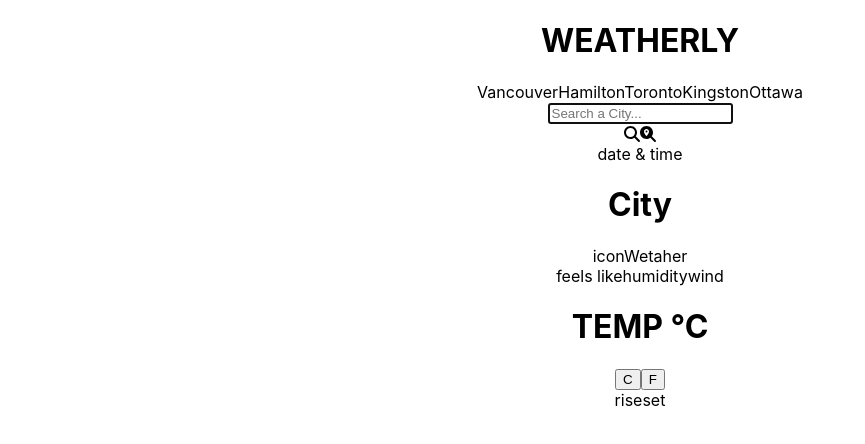
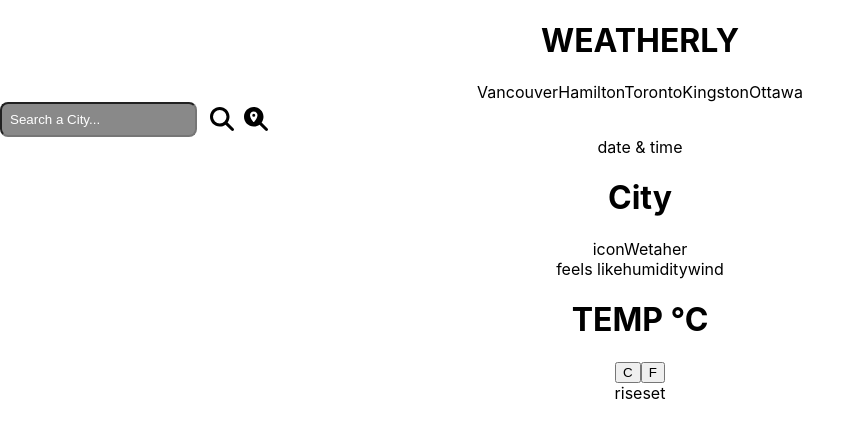
Before and after one commit to JubzCodes/Weatherly, a React (Create React App) app: page / in a window 1280 px wide. Shown: the top 444 px of the page, without its empty margins (0-865 px from the left). Built offline with nearby package versions, Linux system fonts and the light colour scheme.

Commit message:
css for search component

```diff
--- a/src/App.css
+++ b/src/App.css
@@ -2,37 +2,26 @@
   text-align: center;
 }
 
-.App-logo {
-  height: 40vmin;
-  pointer-events: none;
+.search {
+  display: flex;
+  flex-direction: row;
 }
 
-@media (prefers-reduced-motion: no-preference) {
-  .App-logo {
-    animation: App-logo-spin infinite 20s linear;
-  }
+.search-bar {
+  background: #898989;
+  padding: 0.5rem;
+  border-radius: 0.5rem;
+  color: white;
+  outline: none;
 }
 
-.App-header {
-  background-color: #282c34;
-  min-height: 100vh;
-  display: flex;
-  flex-direction: column;
-  align-items: center;
-  justify-content: center;
-  font-size: calc(10px + 2vmin);
+.search-bar::placeholder {
   color: white;
 }
 
-.App-link {
-  color: #61dafb;
+.search-icons {
+  display: flex;
+  align-items: center;
+  padding-left: 1%;
+  gap: 10px;
 }
-
-@keyframes App-logo-spin {
-  from {
-    transform: rotate(0deg);
-  }
-  to {
-    transform: rotate(360deg);
-  }
-}
--- a/src/App.js
+++ b/src/App.js
@@ -13,7 +13,7 @@ function App() {
         <span>Ottawa</span>
       </div>
       <div className="search-and-city">
-        <div className="search">
+        <div>
           <Search />
           <span>date & time</span>
         </div>
--- a/src/components/Search.js
+++ b/src/components/Search.js
@@ -8,7 +8,7 @@ const Search = () => {
   const [city, setCity] = useState('');
 
   return (
-    <div>
+    <div className='search'>
       <input
       className='search-bar'
       type="text"
@@ -17,9 +17,9 @@ const Search = () => {
       onChange={(e)=> setCity(e.target.value)}
       autoFocus
       ></input>
-      <div>
-      <FontAwesomeIcon icon={faMagnifyingGlass}></FontAwesomeIcon>
-      <FontAwesomeIcon icon={faMagnifyingGlassLocation}></FontAwesomeIcon>
+      <div className='search-icons'>
+      <FontAwesomeIcon title='Search' icon={faMagnifyingGlass} size="xl"></FontAwesomeIcon>
+      <FontAwesomeIcon title='Location' icon={faMagnifyingGlassLocation} size="xl"></FontAwesomeIcon>
       </div>
     </div>
   )
```
